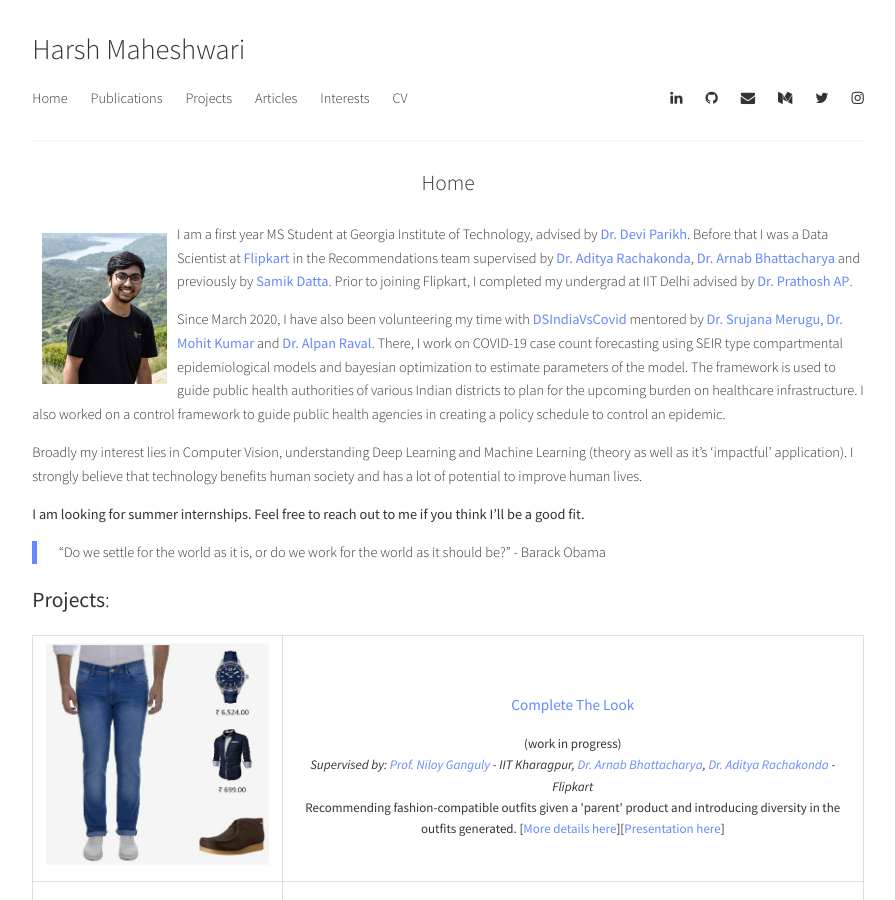
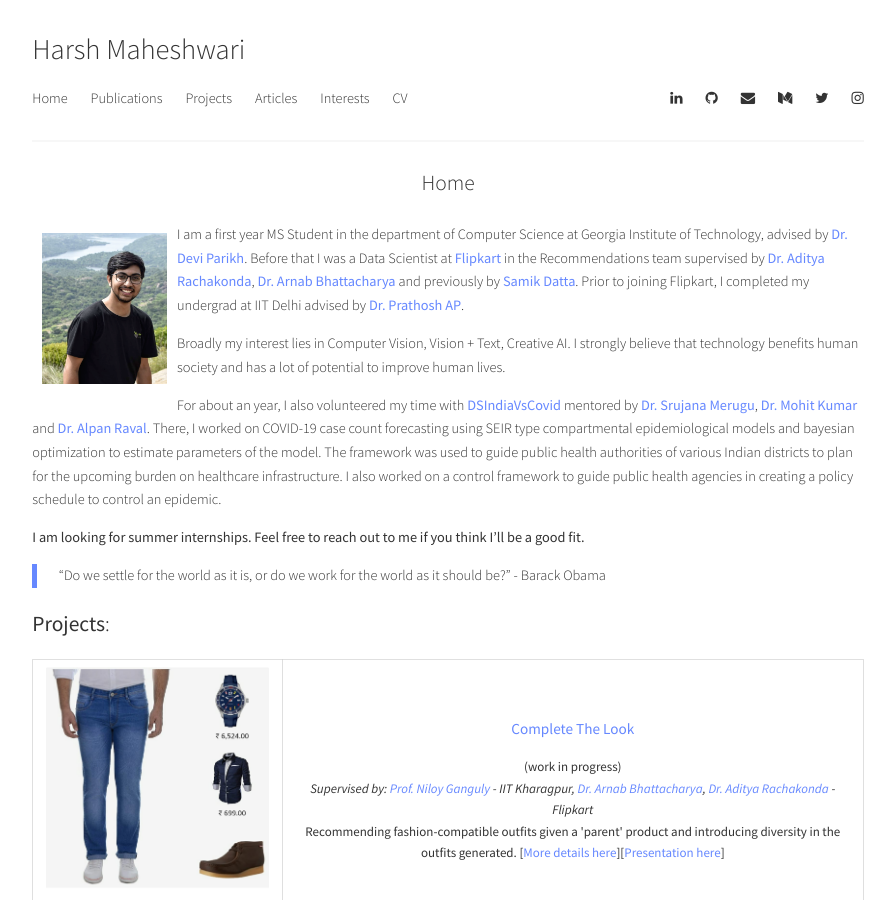
Before and after one commit to harshm121/portfolio-old, a Jekyll site: the page built from index.md, in a window 1280 px wide and 900 px high. Shown: the whole window, without its empty margins (192-1087 px from the left). Built offline with Jekyll 4.4.1, drawn with Linux system fonts in a browser that asks for light colours; a style sheet for code colours, icons or effects is not loaded.

Commit message:
Update index.md

```diff
--- a/index.md
+++ b/index.md
@@ -17,13 +17,13 @@ title: "Home"
 
 <img style="float:left;padding:10px;"
 src="./images/personal-photo.png" alt="profile picture" width="15%">
-I am a first year MS Student at Georgia Institute of Technology, advised by [Dr. Devi Parikh](https://www.cc.gatech.edu/~parikh/). Before that I was a Data Scientist at [Flipkart](https://www.flipkart.com/) in the Recommendations team supervised by [Dr. Aditya Rachakonda](https://in.linkedin.com/in/adityarachakonda), [Dr. Arnab Bhattacharya](https://www.linkedin.com/in/arnab-bhattacharya-26383573) and previously by [Samik Datta](https://www.linkedin.com/in/samik-datta-7b2a927a/). Prior to joining Flipkart, I completed my undergrad at IIT Delhi advised by [Dr. Prathosh AP](https://sites.google.com/view/prathosh).
+I am a first year MS Student in the department of Computer Science at Georgia Institute of Technology, advised by [Dr. Devi Parikh](https://www.cc.gatech.edu/~parikh/). Before that I was a Data Scientist at [Flipkart](https://www.flipkart.com/) in the Recommendations team supervised by [Dr. Aditya Rachakonda](https://in.linkedin.com/in/adityarachakonda), [Dr. Arnab Bhattacharya](https://www.linkedin.com/in/arnab-bhattacharya-26383573) and previously by [Samik Datta](https://www.linkedin.com/in/samik-datta-7b2a927a/). Prior to joining Flipkart, I completed my undergrad at IIT Delhi advised by [Dr. Prathosh AP](https://sites.google.com/view/prathosh).
+
+Broadly my interest lies in Computer Vision, Vision + Text, Creative AI. I strongly believe that technology benefits human society and has a lot of potential to improve human lives.
+
+For about an year, I also volunteered my time with [DSIndiaVsCovid](http://dsindiavscovid.org/) mentored by [Dr. Srujana Merugu](https://www.linkedin.com/in/srujana-merugu-a7243819/), [Dr. Mohit Kumar](https://www.linkedin.com/in/mohitkum/) and [Dr. Alpan Raval](https://www.linkedin.com/in/alpan-raval-36219a2/). There, I worked on COVID-19 case count forecasting using SEIR type compartmental epidemiological models and bayesian optimization to estimate parameters of the model. The framework was used to guide public health authorities of various Indian districts to plan for the upcoming burden on healthcare infrastructure. I also worked on a control framework to guide public health agencies in creating a policy schedule to control an epidemic.
 
 
-Since March 2020, I have also been volunteering my time with [DSIndiaVsCovid](http://dsindiavscovid.org/) mentored by [Dr. Srujana Merugu](https://www.linkedin.com/in/srujana-merugu-a7243819/), [Dr. Mohit Kumar](https://www.linkedin.com/in/mohitkum/) and [Dr. Alpan Raval](https://www.linkedin.com/in/alpan-raval-36219a2/). There, I work on COVID-19 case count forecasting using SEIR type compartmental epidemiological models and bayesian optimization to estimate parameters of the model. The framework is used to guide public health authorities of various Indian districts to plan for the upcoming burden on healthcare infrastructure. I also worked on a control framework to guide public health agencies in creating a policy schedule to control an epidemic.
-
-
-Broadly my interest lies in Computer Vision, understanding Deep Learning and Machine Learning (theory as well as it's 'impactful' application). I strongly believe that technology benefits human society and has a lot of potential to improve human lives.
 
 **I am looking for summer internships. Feel free to reach out to me if you think I'll be a good fit.**
 
```
